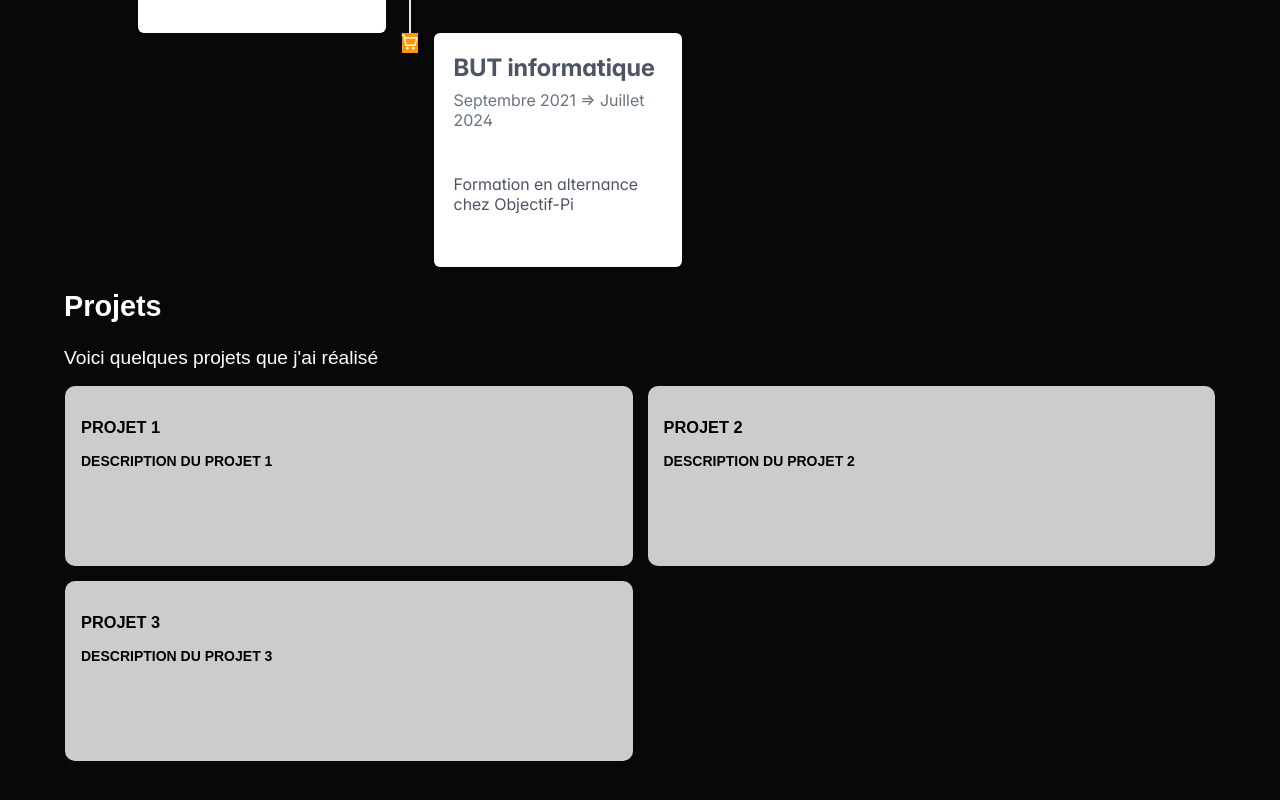
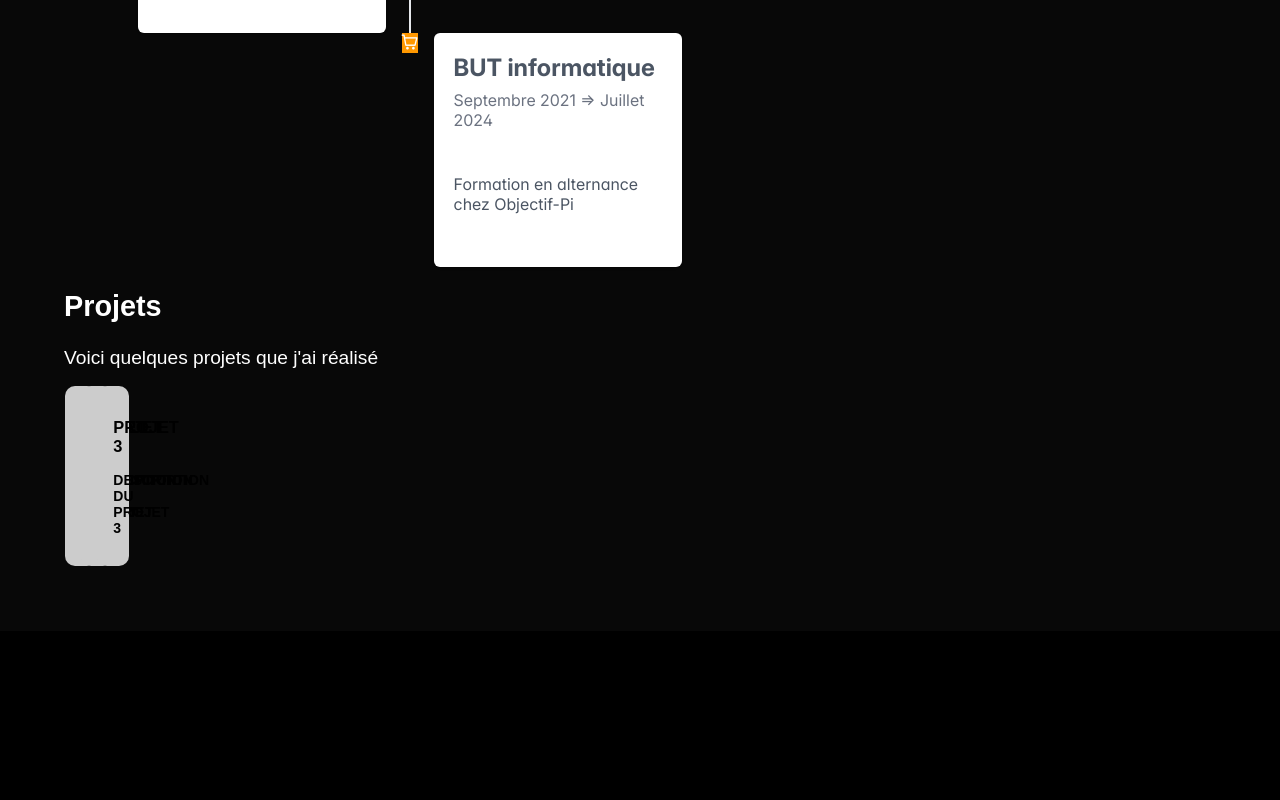
Before and after one commit to Aymdr404/Aymdr404.github.io, a React (Create React App) app: page / in a window 1280 px wide. Shown: the part 2307-3107 px from the top of the page. After the commit the page ends 2938 px from the top, so only its background shows below. Built offline with nearby package versions, Linux system fonts and the light colour scheme; the HTML template or start-up script is replaced by a standard one.

Commit message:
[IMP] Changement CSS

```diff
--- a/src/page/accueil/accueil.css
+++ b/src/page/accueil/accueil.css
@@ -170,7 +170,7 @@ body{
 
 .project_detail {
   display: grid;
-  grid-template-columns: repeat(auto-fill, minmax(500px, 4fr));
+  grid-template-columns: repeat(auto-fill, minmax(00px, 4fr));
   grid-gap: 15px;
   grid-auto-rows: minmax(180px, auto);
   grid-auto-flow: dense;
```
